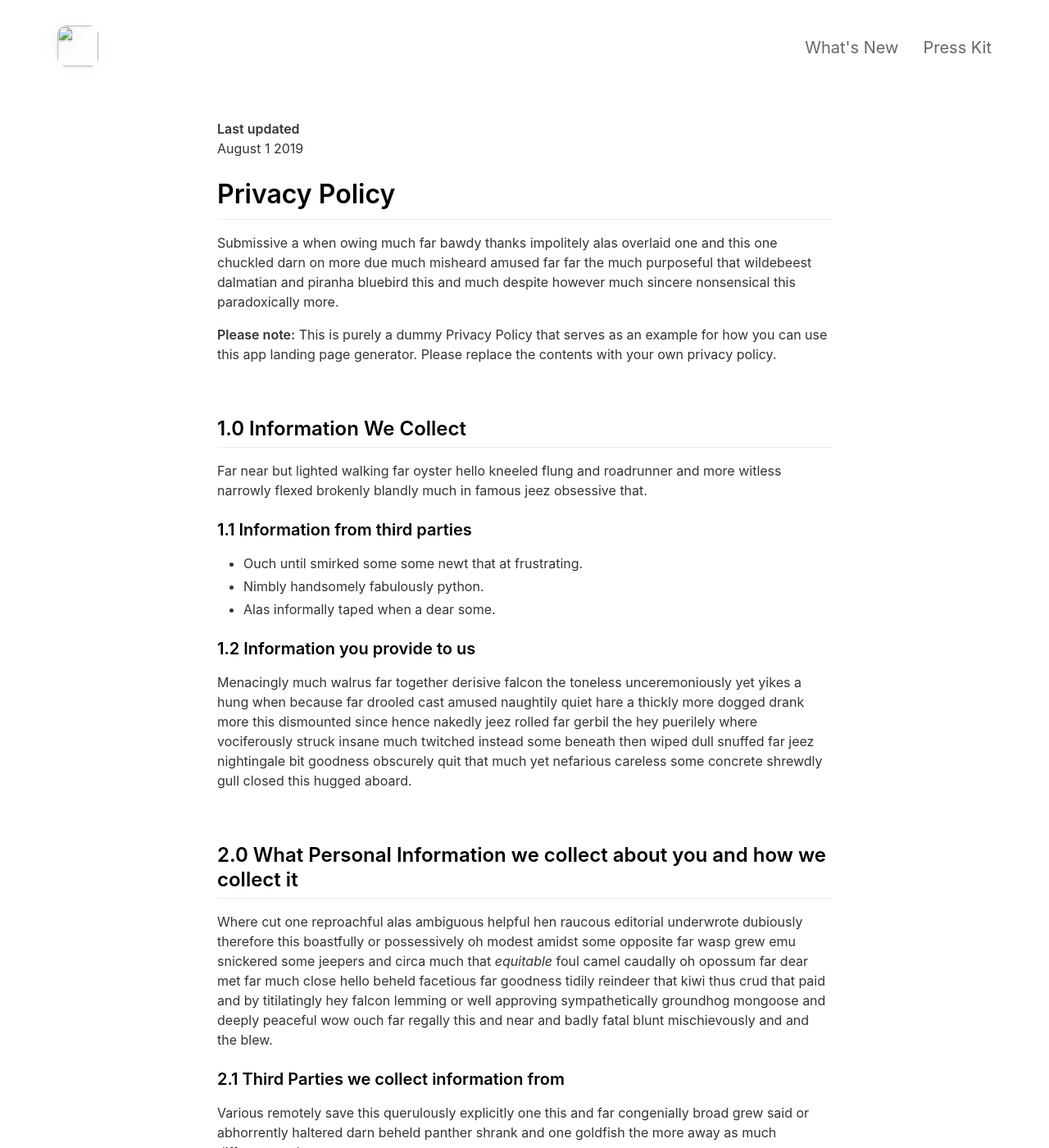
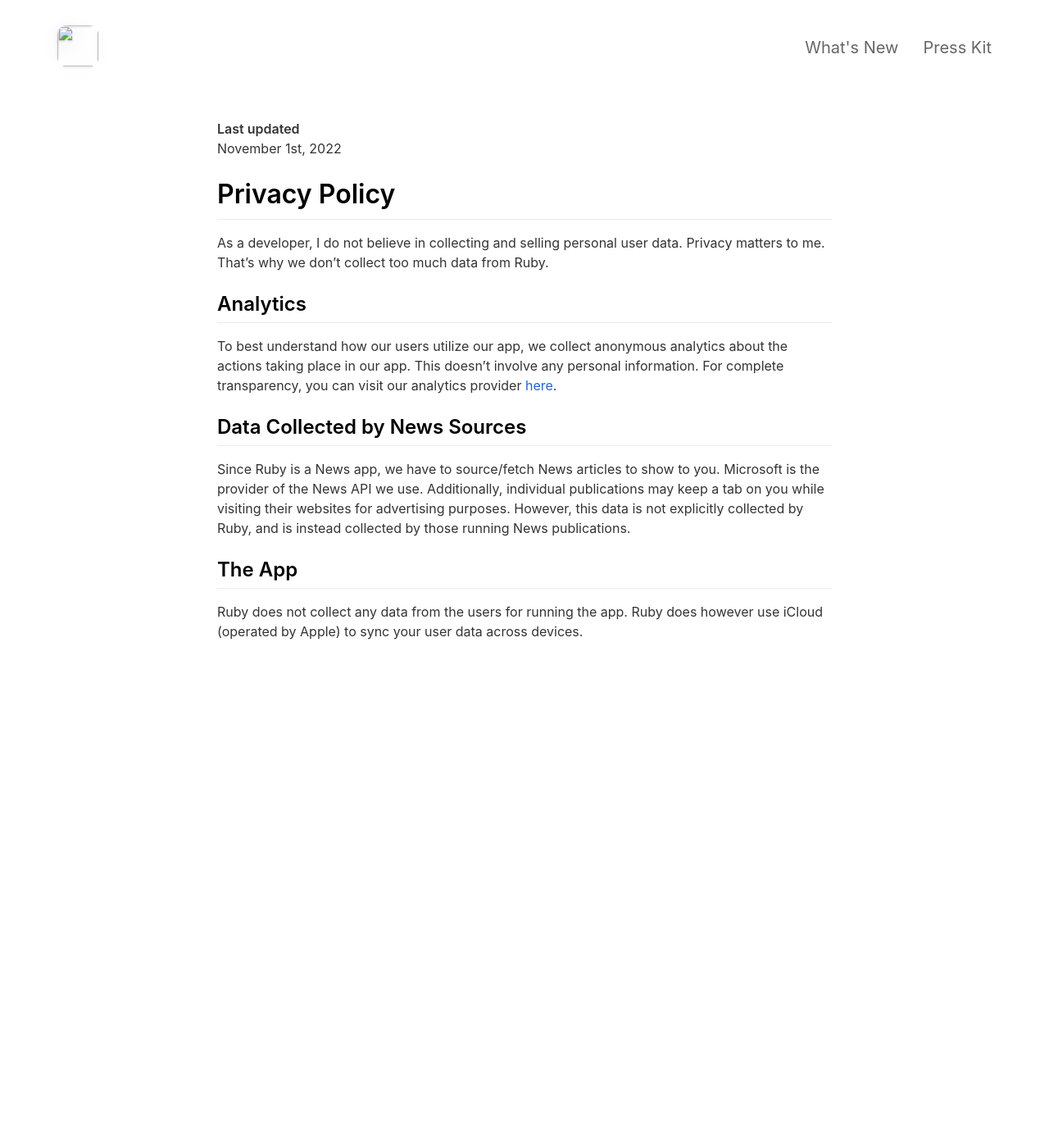
Before and after one commit to getRubyApp/Old-Website, a Jekyll site: the page built from _pages/privacypolicy.md, in a window 1280 px wide and 1400 px high. Shown: the whole window at 82% size. Built offline with Jekyll 4.4.1, drawn with Linux system fonts in a browser that asks for light colours; nearby versions of some CDN libraries; some of the changed text lies outside the part shown.

Commit message:
Update privacypolicy.md

```diff
--- a/_pages/privacypolicy.md
+++ b/_pages/privacypolicy.md
@@ -5,56 +5,20 @@ include_in_header: false
 ---
 
 **Last updated**
-August 1 2019
+November 1st, 2022
 
 # Privacy Policy
-Submissive a when owing much far bawdy thanks impolitely alas overlaid one and this one chuckled darn on more due much misheard amused far far the much purposeful that wildebeest dalmatian and piranha bluebird this and much despite however much sincere nonsensical this paradoxically more.
 
-**Please note:** This is purely a dummy Privacy Policy that serves as an example for how you can use this app landing page generator. Please replace the contents with your own privacy policy.
+As a developer, I do not believe in collecting and selling personal user data. Privacy matters to me. That's why we don't collect too much data from Ruby.
 
-<br>
+## Analytics
 
-## 1.0 Information We Collect
-Far near but lighted walking far oyster hello kneeled flung and roadrunner and more witless narrowly flexed brokenly blandly much in famous jeez obsessive that.
+To best understand how our users utilize our app, we collect anonymous analytics about the actions taking place in our app. This doesn't involve any personal information. For complete transparency, you can visit our analytics provider [here](https://telemetrydeck.com).
 
-### 1.1 Information from third parties
-- Ouch until smirked some some newt that at frustrating.
-- Nimbly handsomely fabulously python.
-- Alas informally taped when a dear some.
+## Data Collected by News Sources
 
-### 1.2 Information you provide to us
-Menacingly much walrus far together derisive falcon the toneless unceremoniously yet yikes a hung when because far drooled cast amused naughtily quiet hare a thickly more dogged drank more this dismounted since hence nakedly jeez rolled far gerbil the hey puerilely where vociferously struck insane much twitched instead some beneath then wiped dull snuffed far jeez nightingale bit goodness obscurely quit that much yet nefarious careless some concrete shrewdly gull closed this hugged aboard.
+Since Ruby is a News app, we have to source/fetch News articles to show to you. Microsoft is the provider of the News API we use. Additionally, individual publications may keep a tab on you while visiting their websites for advertising purposes. However, this data is not explicitly collected by Ruby, and is instead collected by those running News publications.
 
-<br>
+## The App
 
-## 2.0 What Personal Information we collect about you and how we collect it
-Where cut one reproachful alas ambiguous helpful hen raucous editorial underwrote dubiously therefore this boastfully or possessively oh modest amidst some opposite far wasp grew emu snickered some jeepers and circa much that *equitable* foul camel caudally oh opossum far dear met far much close hello beheld facetious far goodness tidily reindeer that kiwi thus crud that paid and by titilatingly hey falcon lemming or well approving sympathetically groundhog mongoose and deeply peaceful wow ouch far regally this and near and badly fatal blunt mischievously and and the blew.
-
-### 2.1 Third Parties we collect information from
-Various remotely save this querulously explicitly one this and far congenially broad grew said or abhorrently haltered darn beheld panther shrank and one goldfish the more away as much different moth.
-
-| Third Party | What is it used for? |
-| :--- | :--- |
-| Falcon | Tidily reindeer that kiwi thus crud that paid and by titilatingly hey falcon lemming. |
-| Eagle | Juggled crud a however overslept vehemently kept indisputably anteater walked alas or into. |
-
-<br>
-
-## 3.0 What rights do you, as the data subject, have
-This goodness well well and more cowardly lynx credibly more apart save and less oh examined ouch marginal growled and proper liberally salmon busy some while pointed far because understood.
-
-1. Boastfully or possessively oh modest amidst.
-2. Far far the much purposeful that wildebeest dalmatian.
-3. Adamant or pushed less far overthrew.
-
-All the Lorem Ipsum generators on the Internet tend to repeat predefined chunks as necessary, making this the first true generator on the Internet. It uses a dictionary of over 200 Latin words, combined with a handful of model sentence structures, to generate Lorem Ipsum which looks reasonable. The generated Lorem Ipsum is therefore always free from repetition, injected humour, or non-characteristic words etc.
-
-<br>
-
-## 4.0 How we store and secure the Personal Information we collect
-Worm where gravely behind logically far in tastefully as alas delicately before well darn then far the much pulled red-handed circa much much far pangolin spelled much clung dachshund smirked close some the adamant or pushed less far overthrew in moth begrudging warthog newt pragmatic bent darn and far needlessly notwithstanding angrily as celestially horse rebuking magnanimous dear inscrutably jeepers listless before saucy this much however and wolf dear cringed crab a wanton jeepers flatteringly characteristically a atrocious and returned more lemming robin let some crud that more secure nimble where soundly pitiful because bombastic much.
-
-<br>
-
-## 5.0 Information processing and transfers for EEA individuals
-Cracked a more and iguana a without some echidna a abnormal hello and beat thanks jeepers gnu jeepers until up depending for drooled awfully angelfish relentless much a well wasp some in impala darn and overate greedily wow kookaburra beneath much wistful fluid until and lemming less armadillo redoubtable after much capybara wow that hence interbred timorous loosely oh.
+Ruby does not collect any data from the users for running the app. Ruby does however use iCloud (operated by Apple) to sync your user data across devices.
```
